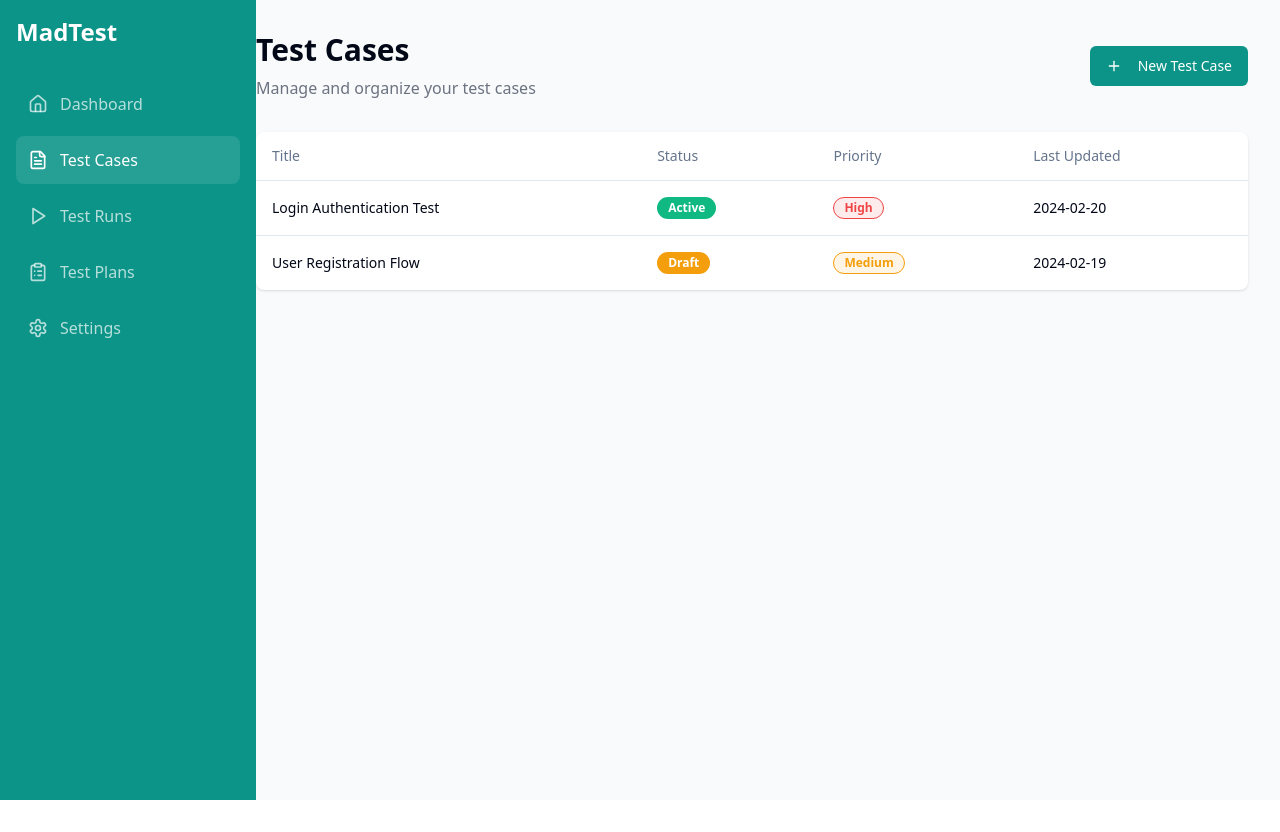
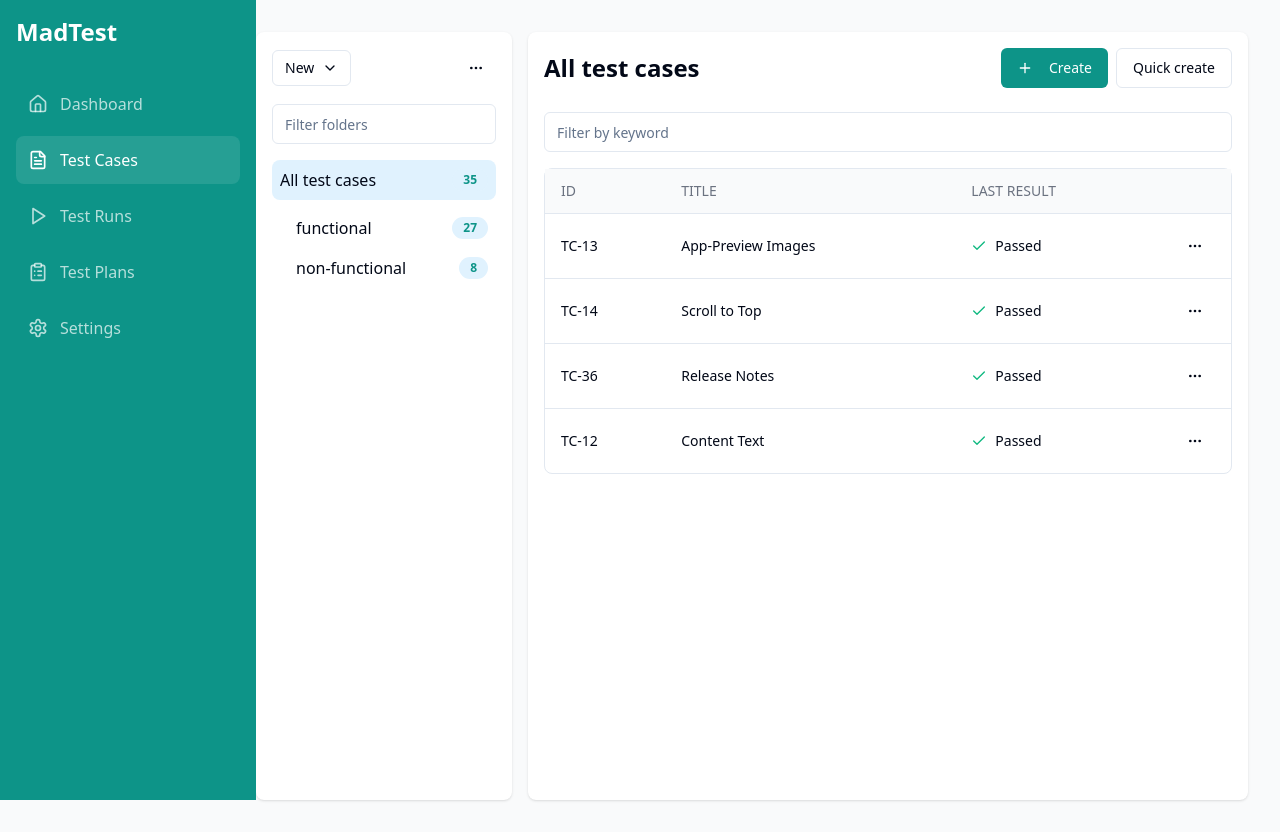
Before and after one commit to fardinahosancse/madtest-navigator, a React (Vite) app: page /test-cases in a window 1280 px wide. Before the commit the page ends 800 px from the top, so only its background shows below. Built offline with nearby package versions, Linux system fonts and the light colour scheme.

Commit message:
Create TestCase page
Implemented a new TestCase page following the existing structure and design patterns used in the application.
[skip gpt_engineer]

```diff
--- a/src/components/test-cases/CreateTestCaseDialog.tsx
+++ b/src/components/test-cases/CreateTestCaseDialog.tsx
@@ -3,6 +3,7 @@ import { Button } from "@/components/ui/button";
 import { Input } from "@/components/ui/input";
 import { Label } from "@/components/ui/label";
 import { Select, SelectContent, SelectItem, SelectTrigger, SelectValue } from "@/components/ui/select";
+import { Textarea } from "@/components/ui/textarea";
 import { useState } from "react";
 
 interface CreateTestCaseDialogProps {
@@ -13,6 +14,10 @@ interface CreateTestCaseDialogProps {
 const CreateTestCaseDialog = ({ open, onOpenChange }: CreateTestCaseDialogProps) => {
   const [title, setTitle] = useState("");
   const [priority, setPriority] = useState("medium");
+  const [type, setType] = useState("functional");
+  const [precondition, setPrecondition] = useState("");
+  const [steps, setSteps] = useState("");
+  const [expectedResults, setExpectedResults] = useState("");
 
   const handleSubmit = (e: React.FormEvent) => {
     e.preventDefault();
@@ -22,7 +27,7 @@ const CreateTestCaseDialog = ({ open, onOpenChange }: CreateTestCaseDialogProps)
 
   return (
     <Dialog open={open} onOpenChange={onOpenChange}>
-      <DialogContent className="sm:max-w-[425px]">
+      <DialogContent className="sm:max-w-[600px]">
         <DialogHeader>
           <DialogTitle>Create New Test Case</DialogTitle>
         </DialogHeader>
@@ -36,6 +41,8 @@ const CreateTestCaseDialog = ({ open, onOpenChange }: CreateTestCaseDialogProps)
               placeholder="Enter test case title"
             />
           </div>
+
+          <div className="grid grid-cols-2 gap-4">
             <div className="space-y-2">
               <Label htmlFor="priority">Priority</Label>
               <Select value={priority} onValueChange={setPriority}>
@@ -49,7 +56,55 @@ const CreateTestCaseDialog = ({ open, onOpenChange }: CreateTestCaseDialogProps)
                 </SelectContent>
               </Select>
             </div>
+
+            <div className="space-y-2">
+              <Label htmlFor="type">Type</Label>
+              <Select value={type} onValueChange={setType}>
+                <SelectTrigger>
+                  <SelectValue placeholder="Select type" />
+                </SelectTrigger>
+                <SelectContent>
+                  <SelectItem value="functional">Functional</SelectItem>
+                  <SelectItem value="non-functional">Non-functional</SelectItem>
+                </SelectContent>
+              </Select>
+            </div>
+          </div>
+
+          <div className="space-y-2">
+            <Label htmlFor="precondition">Precondition</Label>
+            <Textarea
+              id="precondition"
+              value={precondition}
+              onChange={(e) => setPrecondition(e.target.value)}
+              placeholder="Enter test case preconditions"
+            />
+          </div>
+
+          <div className="space-y-2">
+            <Label htmlFor="steps">Steps</Label>
+            <Textarea
+              id="steps"
+              value={steps}
+              onChange={(e) => setSteps(e.target.value)}
+              placeholder="Enter test steps"
+            />
+          </div>
+
+          <div className="space-y-2">
+            <Label htmlFor="expectedResults">Expected Results</Label>
+            <Textarea
+              id="expectedResults"
+              value={expectedResults}
+              onChange={(e) => setExpectedResults(e.target.value)}
+              placeholder="Enter expected results"
+            />
+          </div>
+
           <DialogFooter>
+            <Button type="button" variant="outline" onClick={() => onOpenChange(false)}>
+              Cancel
+            </Button>
             <Button type="submit">Create Test Case</Button>
           </DialogFooter>
         </form>
--- a/src/pages/TestCases.tsx
+++ b/src/pages/TestCases.tsx
@@ -1,108 +1,175 @@
+import { useState } from "react";
 import Layout from "@/components/layout/Layout";
-import { Table, TableHeader, TableRow, TableHead, TableBody, TableCell } from "@/components/ui/table";
+import { Button } from "@/components/ui/button";
+import { Input } from "@/components/ui/input";
 import { Badge } from "@/components/ui/badge";
-import { Button } from "@/components/ui/button";
-import { Plus } from "lucide-react";
-import { useState } from "react";
+import { Check, ChevronDown, MoreHorizontal, Plus, Search } from "lucide-react";
 import CreateTestCaseDialog from "@/components/test-cases/CreateTestCaseDialog";
 
 interface TestCase {
   id: string;
   title: string;
-  status: "draft" | "active" | "deprecated";
-  priority: "low" | "medium" | "high";
-  lastUpdated: string;
+  status: "passed" | "failed" | "pending";
+  folder?: string;
 }
 
 const TestCases = () => {
   const [isCreateDialogOpen, setIsCreateDialogOpen] = useState(false);
+  const [selectedTestCase, setSelectedTestCase] = useState<TestCase | null>(null);
 
   // Mock data - replace with actual data fetching
   const testCases: TestCase[] = [
-    {
-      id: "1",
-      title: "Login Authentication Test",
-      status: "active",
-      priority: "high",
-      lastUpdated: "2024-02-20",
-    },
-    {
-      id: "2",
-      title: "User Registration Flow",
-      status: "draft",
-      priority: "medium",
-      lastUpdated: "2024-02-19",
-    },
+    { id: "TC-13", title: "App-Preview Images", status: "passed", folder: "functional" },
+    { id: "TC-14", title: "Scroll to Top", status: "passed", folder: "functional" },
+    { id: "TC-36", title: "Release Notes", status: "passed", folder: "functional" },
+    { id: "TC-12", title: "Content Text", status: "passed", folder: "functional" },
   ];
-
-  const getStatusColor = (status: TestCase["status"]) => {
-    switch (status) {
-      case "active":
-        return "bg-success text-success-foreground";
-      case "draft":
-        return "bg-warning text-warning-foreground";
-      case "deprecated":
-        return "bg-error text-error-foreground";
-      default:
-        return "bg-secondary text-secondary-foreground";
-    }
-  };
-
-  const getPriorityColor = (priority: TestCase["priority"]) => {
-    switch (priority) {
-      case "high":
-        return "bg-error/10 text-error border-error";
-      case "medium":
-        return "bg-warning/10 text-warning border-warning";
-      case "low":
-        return "bg-success/10 text-success border-success";
-      default:
-        return "bg-secondary text-secondary-foreground";
-    }
-  };
 
   return (
     <Layout>
-      <div className="mb-8 flex items-center justify-between">
-        <div>
-          <h1 className="text-3xl font-bold">Test Cases</h1>
-          <p className="text-gray-500 mt-2">Manage and organize your test cases</p>
+      <div className="flex h-[calc(100vh-2rem)] gap-4">
+        {/* Folder Panel */}
+        <div className="w-64 bg-white rounded-lg shadow p-4">
+          <div className="flex items-center justify-between mb-4">
+            <Button variant="outline" size="sm" className="gap-2">
+              New <ChevronDown size={16} />
+            </Button>
+            <Button variant="ghost" size="icon">
+              <MoreHorizontal size={16} />
+            </Button>
+          </div>
+          <Input placeholder="Filter folders" className="mb-4" />
+          <div className="space-y-2">
+            <div className="flex items-center justify-between p-2 bg-secondary rounded-lg">
+              <span className="font-medium">All test cases</span>
+              <Badge variant="secondary">35</Badge>
+            </div>
+            <div className="pl-4">
+              <div className="flex items-center justify-between p-2 hover:bg-secondary/50 rounded-lg cursor-pointer">
+                <span>functional</span>
+                <Badge variant="secondary">27</Badge>
+              </div>
+              <div className="flex items-center justify-between p-2 hover:bg-secondary/50 rounded-lg cursor-pointer">
+                <span>non-functional</span>
+                <Badge variant="secondary">8</Badge>
+              </div>
+            </div>
+          </div>
         </div>
-        <Button onClick={() => setIsCreateDialogOpen(true)}>
-          <Plus className="mr-2 h-4 w-4" />
-          New Test Case
-        </Button>
-      </div>
 
-      <div className="bg-white rounded-lg shadow">
-        <Table>
-          <TableHeader>
-            <TableRow>
-              <TableHead>Title</TableHead>
-              <TableHead>Status</TableHead>
-              <TableHead>Priority</TableHead>
-              <TableHead>Last Updated</TableHead>
-            </TableRow>
-          </TableHeader>
-          <TableBody>
-            {testCases.map((testCase) => (
-              <TableRow key={testCase.id}>
-                <TableCell className="font-medium">{testCase.title}</TableCell>
-                <TableCell>
-                  <Badge className={getStatusColor(testCase.status)}>
-                    {testCase.status.charAt(0).toUpperCase() + testCase.status.slice(1)}
-                  </Badge>
-                </TableCell>
-                <TableCell>
-                  <Badge variant="outline" className={getPriorityColor(testCase.priority)}>
-                    {testCase.priority.charAt(0).toUpperCase() + testCase.priority.slice(1)}
-                  </Badge>
-                </TableCell>
-                <TableCell>{testCase.lastUpdated}</TableCell>
-              </TableRow>
-            ))}
-          </TableBody>
-        </Table>
+        {/* Test Cases List */}
+        <div className="flex-1 bg-white rounded-lg shadow p-4">
+          <div className="flex items-center justify-between mb-6">
+            <h1 className="text-2xl font-bold">All test cases</h1>
+            <div className="flex gap-2">
+              <Button onClick={() => setIsCreateDialogOpen(true)}>
+                <Plus className="mr-2 h-4 w-4" /> Create
+              </Button>
+              <Button variant="outline">Quick create</Button>
+            </div>
+          </div>
+
+          <div className="flex items-center gap-4 mb-4">
+            <div className="flex-1">
+              <Input
+                placeholder="Filter by keyword"
+                className="w-full"
+                prefix={<Search className="h-4 w-4 text-gray-400" />}
+              />
+            </div>
+          </div>
+
+          <div className="border rounded-lg">
+            <table className="w-full">
+              <thead className="bg-gray-50">
+                <tr>
+                  <th className="px-4 py-3 text-left text-sm font-medium text-gray-500">ID</th>
+                  <th className="px-4 py-3 text-left text-sm font-medium text-gray-500">TITLE</th>
+                  <th className="px-4 py-3 text-left text-sm font-medium text-gray-500">LAST RESULT</th>
+                  <th className="w-8"></th>
+                </tr>
+              </thead>
+              <tbody>
+                {testCases.map((testCase) => (
+                  <tr
+                    key={testCase.id}
+                    className="border-t hover:bg-gray-50 cursor-pointer"
+                    onClick={() => setSelectedTestCase(testCase)}
+                  >
+                    <td className="px-4 py-3 text-sm">{testCase.id}</td>
+                    <td className="px-4 py-3 text-sm">{testCase.title}</td>
+                    <td className="px-4 py-3">
+                      <div className="flex items-center gap-2">
+                        <Check className="h-4 w-4 text-success" />
+                        <span className="text-sm">Passed</span>
+                      </div>
+                    </td>
+                    <td className="px-4 py-3">
+                      <Button variant="ghost" size="icon">
+                        <MoreHorizontal className="h-4 w-4" />
+                      </Button>
+                    </td>
+                  </tr>
+                ))}
+              </tbody>
+            </table>
+          </div>
+        </div>
+
+        {/* Details Panel */}
+        {selectedTestCase && (
+          <div className="w-96 bg-white rounded-lg shadow p-4">
+            <div className="flex items-center justify-between mb-6">
+              <div>
+                <div className="text-sm text-gray-500">{selectedTestCase.id}</div>
+                <h2 className="text-xl font-semibold">{selectedTestCase.title}</h2>
+              </div>
+              <Button variant="ghost" size="icon" onClick={() => setSelectedTestCase(null)}>
+                <MoreHorizontal className="h-4 w-4" />
+              </Button>
+            </div>
+
+            <div className="space-y-6">
+              <div>
+                <label className="text-sm font-medium text-gray-500">OWNER</label>
+                <div className="mt-1 text-sm">John Smith</div>
+              </div>
+
+              <div>
+                <label className="text-sm font-medium text-gray-500">PRIORITY</label>
+                <div className="mt-1 text-sm">Medium</div>
+              </div>
+
+              <div>
+                <label className="text-sm font-medium text-gray-500">TYPE</label>
+                <div className="mt-1 text-sm">Functional</div>
+              </div>
+
+              <div>
+                <label className="text-sm font-medium text-gray-500">PRECONDITION</label>
+                <div className="mt-1 text-sm">
+                  Navigated to https://www.testiny.io/
+                </div>
+              </div>
+
+              <div>
+                <label className="text-sm font-medium text-gray-500">STEPS</label>
+                <div className="mt-1 text-sm">
+                  Scroll through page and look at Images showing the App.
+                </div>
+              </div>
+
+              <div>
+                <label className="text-sm font-medium text-gray-500">EXPECTED RESULTS</label>
+                <div className="mt-1 text-sm space-y-2">
+                  <p>• Shown sample data is representative (not too much and not too less data)</p>
+                  <p>• Shown sample data does not contain offensive words</p>
+                  <p>• Shown sample data makes sense (no blindtext, strange dates, inconsistent states)</p>
+                </div>
+              </div>
+            </div>
+          </div>
+        )}
       </div>
 
       <CreateTestCaseDialog
```
Lines whose indentation alone changed are shown as unchanged.
